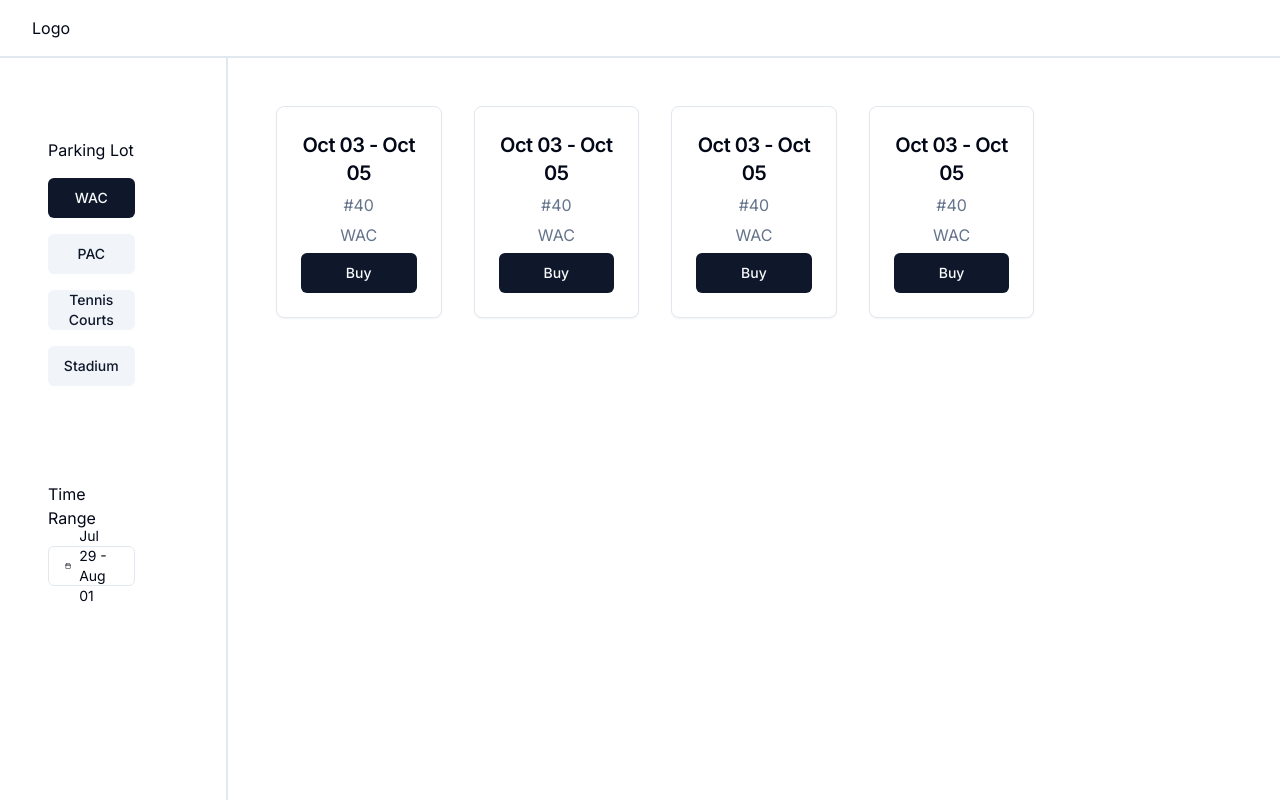
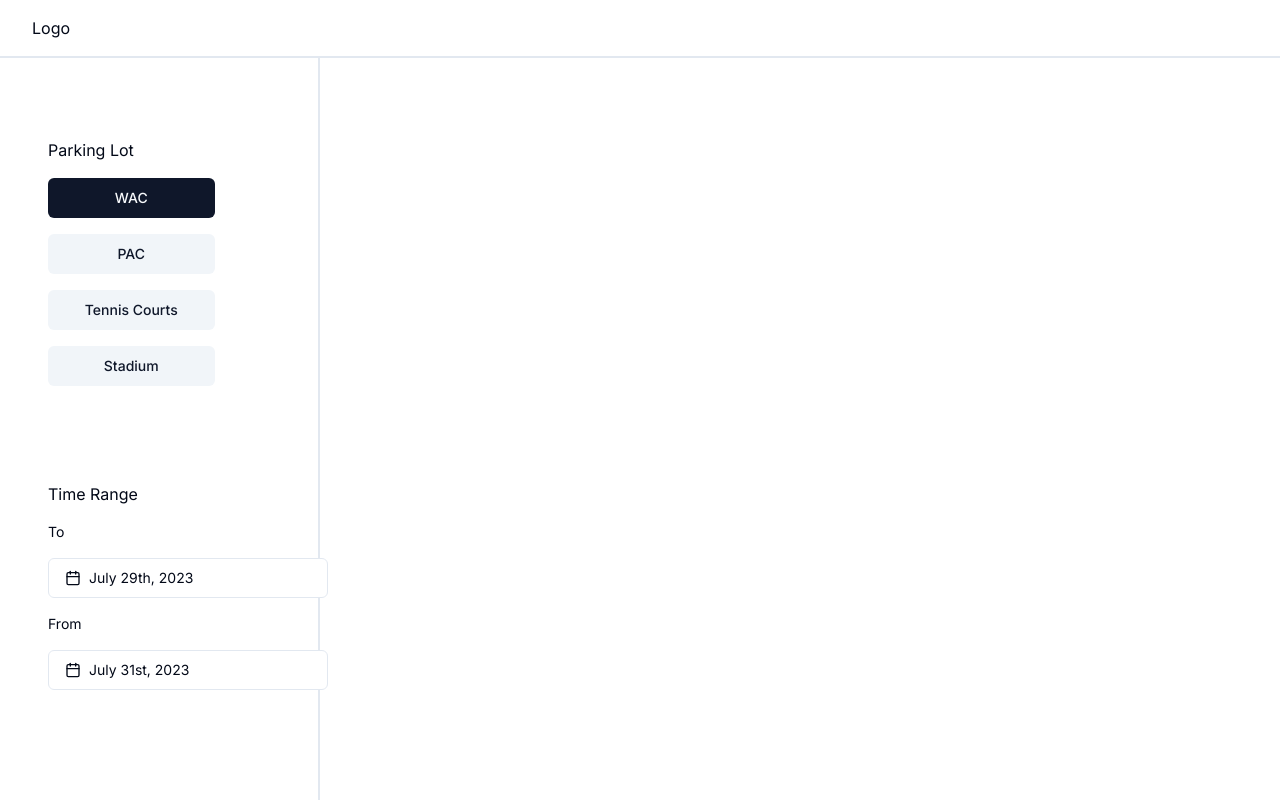
Before and after one commit to Swift-Swap/Frontend, a Next.js app: page / in a window 1280 px wide. Built offline with nearby package versions, Linux system fonts and the light colour scheme.

Commit message:
feat: add date filtering

```diff
--- a/src/app/page.tsx
+++ b/src/app/page.tsx
@@ -1,26 +1,27 @@
 "use client"
-import { DatePickerWithRange } from '@/components/ui/daterangepicker'
+import { DatePicker } from '@/components/ui/daterangepicker'
 import { addDays } from 'date-fns'
 import Link from 'next/link'
 import React from 'react'
 import { DateRange } from 'react-day-picker'
 import { Button } from '@/components/ui/button'
-import { TLot, listings, lots } from '@/lib/utils'
+import { listings, lots } from '@/lib/utils'
 import { Card, CardDescription, CardHeader, CardTitle } from '@/components/ui/card'
 
 import { format } from "date-fns"
 
 export default function Home() {
-    const [date, setDate] = React.useState<DateRange | undefined>({
-        from: new Date(),
-        to: addDays(new Date(), 3),
-    })
+    const [fromDate, setFromDate] = React.useState<Date | undefined>(new Date())
+    const [toDate, setToDate] = React.useState<Date | undefined>(addDays(new Date(), 2))
     const [currLot, setCurrLot] = React.useState<string>("wac")
-    function onDateChanged(date: DateRange) {
-        setDate(date)
+    const [all, setAll] = React.useState<boolean>(false)
+    function onFromDateChange(date: Date) {
+        setFromDate(date)
     }
-
-    if (!date) return <></>
+    function onToDateChange(date: Date) {
+        setToDate(date)
+    }
+    if (!fromDate || !toDate) return <></>
     const lotsMapped = lots.map((lot) => {
         return (
             <Button variant={`${currLot == lot.toLowerCase() ? "default" : "secondary"}`} key={lot} onClick={() => {
@@ -30,8 +31,10 @@ export default function Home() {
             </Button>
         )
     })
-
-    const listingsMap = listings.filter((l) => l.lot.toLowerCase() === currLot.toLowerCase()).map((listing) => {
+    const listingsMap = listings.filter((l) => {
+            if (all) return true
+            return l.lot.toLowerCase() === currLot.toLowerCase() && fromDate.toDateString() === l.from && toDate.toDateString() === l.to
+        }).map((listing) => {
         return (
             <Card className="h-fit w-fit flex flex-col items-center text-center" key={listing.id}>
                 <CardHeader>
@@ -50,8 +53,8 @@ export default function Home() {
             </nav>
             <div className="w-full flex">
                 {/* Add a sidebar container and apply fixed positioning */}
-                <div className={`px-12 py-20 w-1/5 border-r-2 border-r-foreground-50 h-screen sticky top-0`}>
-                    <div className="w-2/3 mb-">
+                <div className={`px-12 py-20 xl:w-1/4 border-r-2 border-r-foreground-50 h-screen sticky top-0`}>
+                    <div className="w-3/4">
                         {/* Sidebar content */}
                         <div className="flex flex-col gap-4 mb-24">
                             <h2> Parking Lot </h2>
@@ -59,8 +62,14 @@ export default function Home() {
                         </div>
                         <div className="flex flex-col gap-4 mb-4">
                             <h2> Time Range </h2>
-                            <DatePickerWithRange setDate={setDate} date={date} fn={onDateChanged} />
+                            <h4 className="text-sm"> To </h4>
+                            <DatePicker setDate={setFromDate} date={fromDate} fn={onFromDateChange} />
+                            <h4 className="text-sm"> From </h4>
+                            <DatePicker setDate={setToDate} date={toDate} fn={onToDateChange} />
                         </div>
+                        <Button variant={`${all ? "default" : "secondary"}`} className="mt-24" onClick={() => {
+                            setAll(!all)
+                        }}> All </Button>
                     </div>
                 </div>
                 <div className="grid w-full h-fit">
--- a/src/components/ui/daterangepicker.tsx
+++ b/src/components/ui/daterangepicker.tsx
@@ -3,7 +3,6 @@
 import * as React from "react"
 import { format } from "date-fns"
 import { Calendar as CalendarIcon } from "lucide-react"
-import { DateRange } from "react-day-picker"
 
 import { cn } from "@/lib/utils"
 import { Button } from "@/components/ui/button"
@@ -15,57 +14,38 @@ import {
 } from "@/components/ui/popover"
 
 interface Props {
-    className?: string
-    setDate: React.Dispatch<React.SetStateAction<DateRange | undefined>>
-    date: DateRange
-    fn: (d: DateRange) => void
+    setDate: React.Dispatch<React.SetStateAction<Date | undefined>>
+    date: Date
+    fn: (d: Date) => void
 }
-
-export function DatePickerWithRange(props: Props) {
-  const { className, setDate, date } = props
+export function DatePicker(props: Props) {
+  const { fn, date, setDate} = props
   return (
-    <div className={cn("grid gap-2", className
-            )}>
     <Popover>
       <PopoverTrigger asChild>
         <Button
-            id="date"
           variant={"outline"}
           className={cn(
-              "w-full justify-start text-left font-normal",
+            "w-[280px] justify-start text-left font-normal",
             !date && "text-muted-foreground"
           )}
         >
           <CalendarIcon className="mr-2 h-4 w-4" />
-            {date?.from ? (
-              date.to ? (
-                <>
-                  {format(date.from, "LLL dd")} -{" "}
-                  {format(date.to, "LLL dd")}
-                </>
-              ) : (
-                format(date.from, "LLL dd")
-              )
-            ) : (
-              <span>Pick a date</span>
-            )}
+          {date ? format(date, "PPP") : <span>Pick a date</span>}
         </Button>
       </PopoverTrigger>
-        <PopoverContent className="w-auto p-0" align="start">
+      <PopoverContent className="w-auto p-0">
         <Calendar
-            initialFocus
-            mode="range"
-            defaultMonth={date?.from}
+          mode="single"
           selected={date}
           onSelect={(d) => {
               if (!d) return
               setDate(d)
-                props.fn(d)
+              fn(d)
           }}
-            numberOfMonths={2}
+          initialFocus
         />
       </PopoverContent>
     </Popover>
-    </div>
   )
 }
--- a/src/lib/utils.ts
+++ b/src/lib/utils.ts
@@ -24,8 +24,8 @@ export const listings: Listing[] = [
         id: "1",
         price: 5,
         lot: "WAC",
-        to: new Date("2021-10-05").toDateString(),
-        from: new Date("2021-10-03").toDateString(),
+        to: new Date("Tue Oct 05 2023").toDateString(),
+        from: new Date("Tue Oct 03 2023").toDateString(),
     },
     {
         lotNum: 40,
@@ -33,8 +33,8 @@ export const listings: Listing[] = [
         id: "2",
         price: 5,
         lot: "WAC",
-        to: new Date("2021-10-05").toDateString(),
-        from: new Date("2021-10-03").toDateString(),
+        to: new Date("Tue Oct 05 2023").toDateString(),
+        from: new Date("Tue Oct 03 2023").toDateString(),
     },
     {
         lotNum: 40,
@@ -42,8 +42,8 @@ export const listings: Listing[] = [
         id: "3",
         price: 5,
         lot: "WAC",
-        to: new Date("2021-10-05").toDateString(),
-        from: new Date("2021-10-03").toDateString(),
+        to: new Date("Tue Oct 05 2023").toDateString(),
+        from: new Date("Tue Oct 03 2023").toDateString(),
     },
     {
         lotNum: 40,
@@ -51,8 +51,8 @@ export const listings: Listing[] = [
         id: "4",
         price: 5,
         lot: "WAC",
-        to: new Date("2021-10-05").toDateString(),
-        from: new Date("2021-10-03").toDateString(),
+        to: new Date("Tue Oct 05 2023").toDateString(),
+        from: new Date("Tue Oct 03 2023").toDateString(),
     },
     {
         lotNum: 40,
@@ -60,8 +60,8 @@ export const listings: Listing[] = [
         id: "5",
         price: 5,
         lot: "PAC",
-        to: new Date("2021-10-05").toDateString(),
-        from: new Date("2021-10-03").toDateString(),
+        to: new Date("Tue Oct 05 2023").toDateString(),
+        from: new Date("Tue Oct 03 2023").toDateString(),
     },
     {
         lotNum: 40,
@@ -69,8 +69,8 @@ export const listings: Listing[] = [
         id: "6",
         price: 5,
         lot: "PAC",
-        to: new Date("2021-10-05").toDateString(),
-        from: new Date("2021-10-03").toDateString(),
+        to: new Date("Tue Oct 05 2023").toDateString(),
+        from: new Date("Tue Oct 03 2023").toDateString(),
     },
     {
         lotNum: 40,
@@ -78,8 +78,8 @@ export const listings: Listing[] = [
         id: "7",
         price: 5,
         lot: "PAC",
-        to: new Date("2021-10-05").toDateString(),
-        from: new Date("2021-10-03").toDateString(),
+        to: new Date("Tue Oct 05 2023").toDateString(),
+        from: new Date("Tue Oct 03 2023").toDateString(),
     },
     {
         lotNum: 40,
@@ -87,8 +87,8 @@ export const listings: Listing[] = [
         id: "8",
         price: 5,
         lot: "PAC",
-        to: new Date("2021-10-05").toDateString(),
-        from: new Date("2021-10-03").toDateString(),
+        to: new Date("Tue Oct 05 2023").toDateString(),
+        from: new Date("Tue Oct 03 2023").toDateString(),
     },
     {
         lotNum: 40,
@@ -96,8 +96,8 @@ export const listings: Listing[] = [
         id: "9",
         price: 5,
         lot: "PAC",
-        to: new Date("2021-10-05").toDateString(),
-        from: new Date("2021-10-03").toDateString(),
+        to: new Date("Tue Oct 05 2023").toDateString(),
+        from: new Date("Tue Oct 03 2023").toDateString(),
     },
     {
         lotNum: 40,
@@ -105,8 +105,8 @@ export const listings: Listing[] = [
         id: "10",
         price: 5,
         lot: "PAC",
-        to: new Date("2021-10-05").toDateString(),
-        from: new Date("2021-10-03").toDateString(),
+        to: new Date("Tue Oct 05 2023").toDateString(),
+        from: new Date("Tue Oct 03 2023").toDateString(),
     },
     {
         lotNum: 40,
@@ -114,8 +114,8 @@ export const listings: Listing[] = [
         id: "11",
         price: 5,
         lot: "PAC",
-        to: new Date("2021-10-05").toDateString(),
-        from: new Date("2021-10-03").toDateString(),
+        to: new Date("Tue Oct 05 2023").toDateString(),
+        from: new Date("Tue Oct 03 2023").toDateString(),
     },
     {
         lotNum: 40,
@@ -123,8 +123,8 @@ export const listings: Listing[] = [
         id: "12",
         price: 5,
         lot: "PAC",
-        to: new Date("2021-10-05").toDateString(),
-        from: new Date("2021-10-03").toDateString(),
+        to: new Date("Tue Oct 05 2023").toDateString(),
+        from: new Date("Tue Oct 03 2023").toDateString(),
     },
     {
         lotNum: 40,
@@ -132,8 +132,8 @@ export const listings: Listing[] = [
         id: "13",
         price: 5,
         lot: "PAC",
-        to: new Date("2021-10-05").toDateString(),
-        from: new Date("2021-10-03").toDateString(),
+        to: new Date("Tue Oct 05 2023").toDateString(),
+        from: new Date("Tue Oct 03 2023").toDateString(),
     },
     {
         lotNum: 40,
@@ -141,8 +141,8 @@ export const listings: Listing[] = [
         id: "14",
         price: 5,
         lot: "Tennis Courts",
-        to: new Date("2021-10-05").toDateString(),
-        from: new Date("2021-10-03").toDateString(),
+        to: new Date("Tue Oct 05 2023").toDateString(),
+        from: new Date("Tue Oct 03 2023").toDateString(),
     },
     {
         lotNum: 40,
@@ -150,8 +150,8 @@ export const listings: Listing[] = [
         id: "15",
         price: 5,
         lot: "Tennis Courts",
-        to: new Date("2021-10-05").toDateString(),
-        from: new Date("2021-10-03").toDateString(),
+        to: new Date("Tue Oct 05 2023").toDateString(),
+        from: new Date("Tue Oct 03 2023").toDateString(),
     },
     {
         lotNum: 40,
@@ -159,8 +159,8 @@ export const listings: Listing[] = [
         id: "16",
         price: 5,
         lot: "Tennis Courts",
-        to: new Date("2021-10-05").toDateString(),
-        from: new Date("2021-10-03").toDateString(),
+        to: new Date("Tue Oct 05 2023").toDateString(),
+        from: new Date("Tue Oct 03 2023").toDateString(),
     },
     {
         lotNum: 40,
@@ -168,8 +168,8 @@ export const listings: Listing[] = [
         id: "17",
         price: 5,
         lot: "Tennis Courts",
-        to: new Date("2021-10-05").toDateString(),
-        from: new Date("2021-10-03").toDateString(),
+        to: new Date("Tue Oct 05 2023").toDateString(),
+        from: new Date("Tue Oct 03 2023").toDateString(),
     },
     {
         lotNum: 40,
@@ -177,8 +177,8 @@ export const listings: Listing[] = [
         id: "18",
         price: 5,
         lot: "Stadium",
-        to: new Date("2021-10-05").toDateString(),
-        from: new Date("2021-10-03").toDateString(),
+        to: new Date("Tue Oct 05 2023").toDateString(),
+        from: new Date("Tue Oct 03 2023").toDateString(),
     },
     {
         lotNum: 40,
@@ -186,8 +186,8 @@ export const listings: Listing[] = [
         id: "19",
         price: 5,
         lot: "Stadium",
-        to: new Date("2021-10-05").toDateString(),
-        from: new Date("2021-10-03").toDateString(),
+        to: new Date("Tue Oct 05 2023").toDateString(),
+        from: new Date("Tue Oct 03 2023").toDateString(),
     },
     {
         lotNum: 40,
@@ -195,8 +195,8 @@ export const listings: Listing[] = [
         id: "20",
         price: 5,
         lot: "Stadium",
-        to: new Date("2021-10-05").toDateString(),
-        from: new Date("2021-10-03").toDateString(),
+        to: new Date("Tue Oct 05 2023").toDateString(),
+        from: new Date("Tue Oct 03 2023").toDateString(),
     },
     {
         lotNum: 40,
@@ -204,8 +204,8 @@ export const listings: Listing[] = [
         id: "210",
         price: 5,
         lot: "Stadium",
-        to: new Date("2021-10-05").toDateString(),
-        from: new Date("2021-10-03").toDateString(),
+        to: new Date("Tue Oct 05 2023").toDateString(),
+        from: new Date("Tue Oct 03 2023").toDateString(),
     },
     {
         lotNum: 40,
@@ -213,8 +213,8 @@ export const listings: Listing[] = [
         id: "21",
         price: 5,
         lot: "Stadium",
-        to: new Date("2021-10-05").toDateString(),
-        from: new Date("2021-10-03").toDateString(),
+        to: new Date("Tue Oct 05 2023").toDateString(),
+        from: new Date("Tue Oct 03 2023").toDateString(),
     },
     {
         lotNum: 40,
@@ -222,8 +222,8 @@ export const listings: Listing[] = [
         id: "22",
         price: 5,
         lot: "Stadium",
-        to: new Date("2021-10-05").toDateString(),
-        from: new Date("2021-10-03").toDateString(),
+        to: new Date("Tue Oct 05 2023").toDateString(),
+        from: new Date("Tue Oct 03 2023").toDateString(),
     },
     {
         lotNum: 40,
@@ -231,8 +231,8 @@ export const listings: Listing[] = [
         id: "23",
         price: 5,
         lot: "Stadium",
-        to: new Date("2021-10-05").toDateString(),
-        from: new Date("2021-10-03").toDateString(),
+        to: new Date("Tue Oct 05 2023").toDateString(),
+        from: new Date("Tue Oct 03 2023").toDateString(),
     },
     {
         lotNum: 40,
@@ -240,8 +240,8 @@ export const listings: Listing[] = [
         id: "24",
         price: 5,
         lot: "Stadium",
-        to: new Date("2021-10-05").toDateString(),
-        from: new Date("2021-10-03").toDateString(),
+        to: new Date("Tue Oct 05 2023").toDateString(),
+        from: new Date("Tue Oct 03 2023").toDateString(),
     },
     {
         lotNum: 40,
@@ -249,8 +249,8 @@ export const listings: Listing[] = [
         id: "25",
         price: 5,
         lot: "Stadium",
-        to: new Date("2021-10-05").toDateString(),
-        from: new Date("2021-10-03").toDateString(),
+        to: new Date("Tue Oct 05 2023").toDateString(),
+        from: new Date("Tue Oct 03 2023").toDateString(),
     },
     {
         lotNum: 40,
@@ -258,7 +258,7 @@ export const listings: Listing[] = [
         id: "26",
         price: 5,
         lot: "Stadium",
-        to: new Date("2021-10-05").toDateString(),
-        from: new Date("2021-10-03").toDateString(),
+        to: new Date("Tue Oct 05 2023").toDateString(),
+        from: new Date("Tue Oct 03 2023").toDateString(),
     },
 ]
```
Lines whose indentation alone changed are shown as unchanged.
